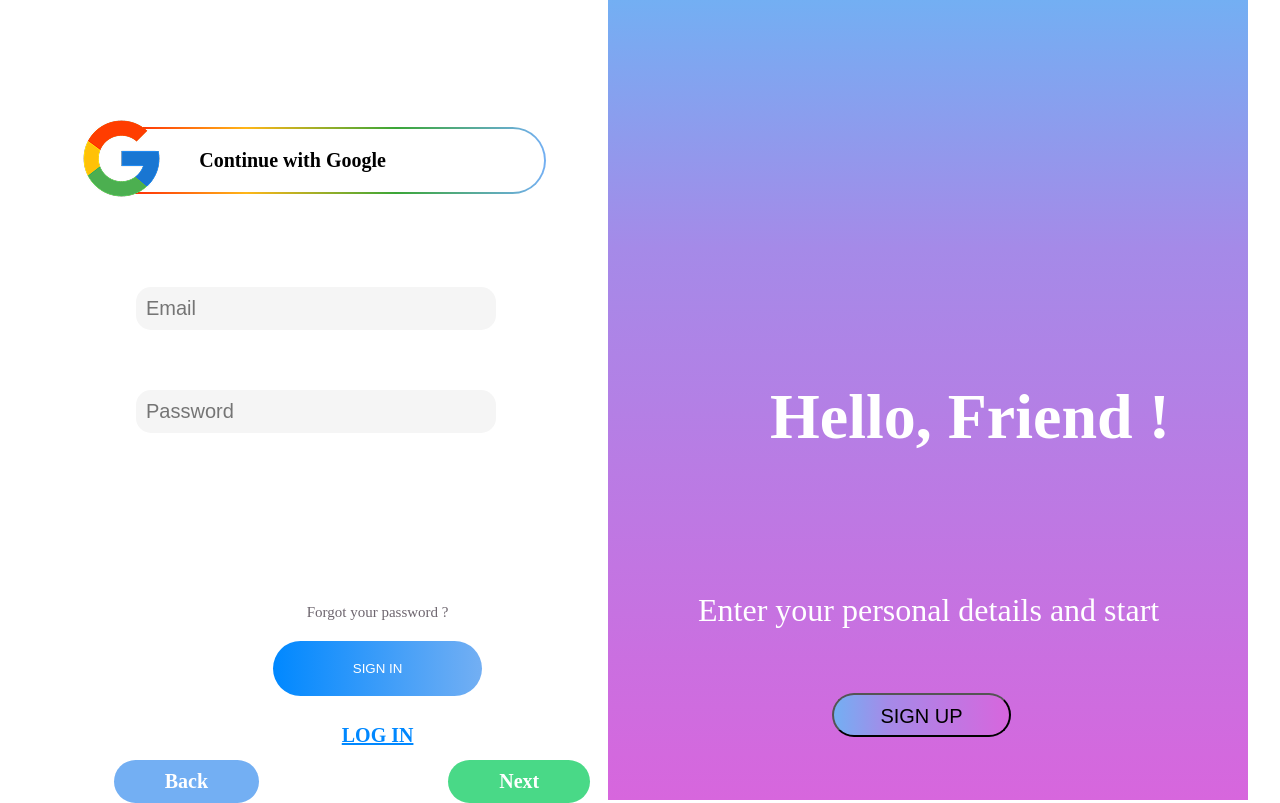
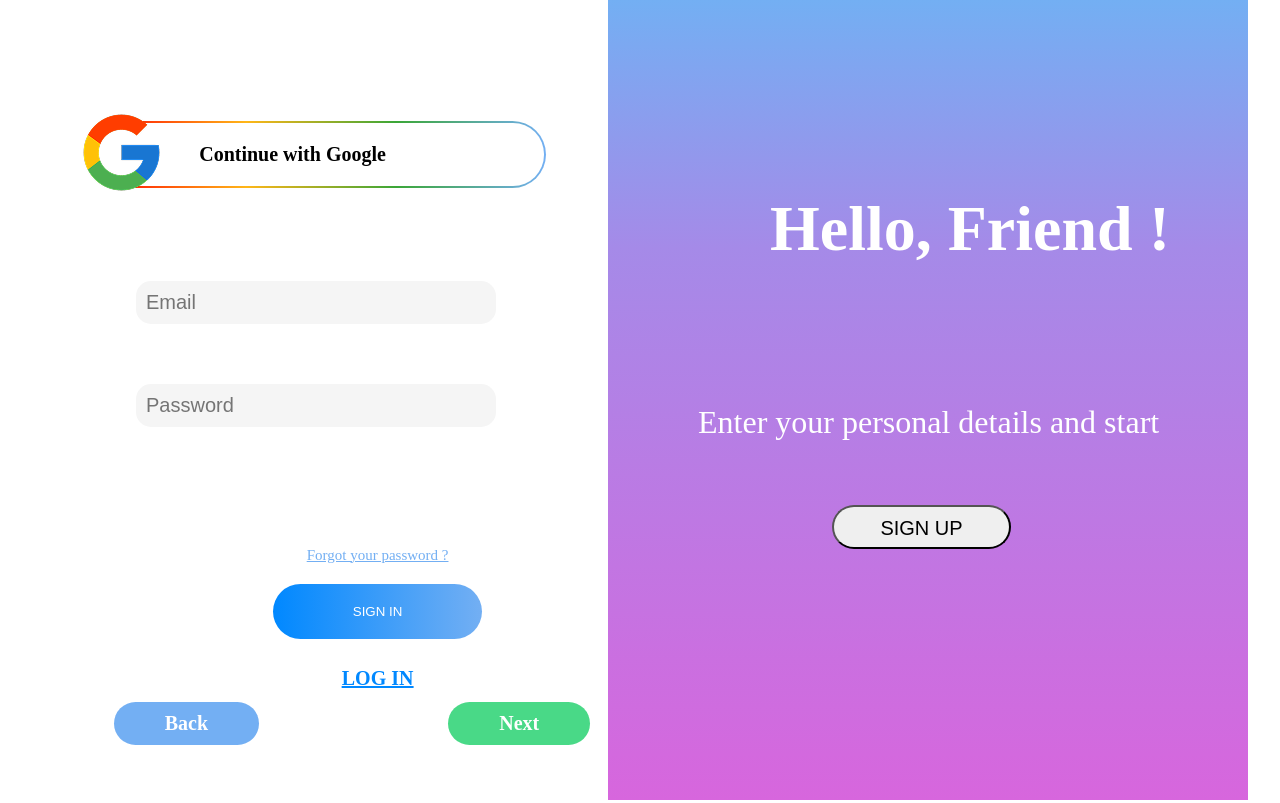
Before and after one commit to ElizaAgabalazade/CV-new, a plain HTML site: page Log_in.html in a window 1280 px wide. Drawn offline with Linux system fonts and the light colour scheme.

Commit message:
log_in is ready

```diff
--- a/css/Log_in.css
+++ b/css/Log_in.css
@@ -22,7 +22,7 @@ section {
     flex-wrap: wrap;
     flex-direction: column;
     width: 40%;
-    margin-top: 10%;
+    margin-top: 5%;
     margin-left: 10%;
     position: relative;
     top: 1px;
@@ -85,10 +85,14 @@ section {
 }
 
 .section_left_3 {
-    margin-top: 60%;
+    margin-top: 50%;
     font-size: 15px;
-    color: #6E666F;
+    color: #73AFF3;
+    text-decoration: underline;
+    text-decoration-color:  #73AFF3;
     text-align: center;
+    cursor: pointer;
+
 }
 
 .section_left_3 a {
@@ -145,13 +149,6 @@ section {
     border-radius: 35px;
 }
 
-
-
-
-
-
-
-
 .section_right {
     width: 50%;
     height: 100%;
@@ -169,10 +166,9 @@ section {
     font-size: 64px;
     color: #fff;
     font-weight: 800;
-    margin-top: 380px;
+    margin-top: 30%;
     margin-left: 162px;
 }
-
 .section_right p {
     font-size: 32px;
     color: #fff;
@@ -180,6 +176,7 @@ section {
     margin-left: 90px;
 
 }
+
 
 .btn {
     font-size: 20px;
@@ -194,5 +191,5 @@ section {
             #73AFF3 0%,
             #A58AE8 31%,
             #BE78E3 65%,
-            #D766DD 100%);
+            #D766
 }
```
Also changed, not shown: Log_in.html (+1 -1 lines).
